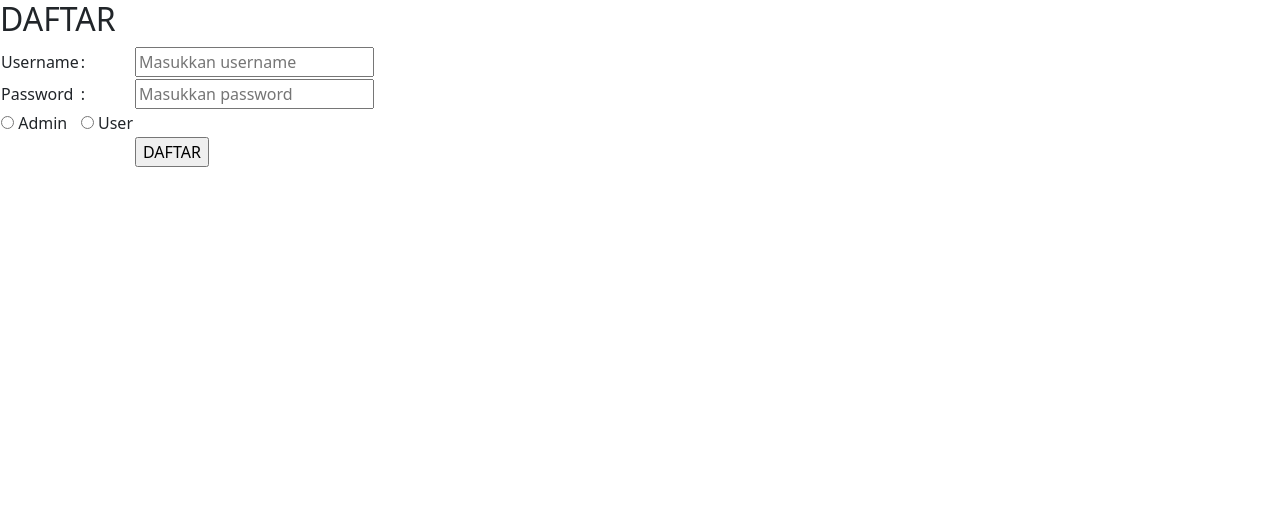
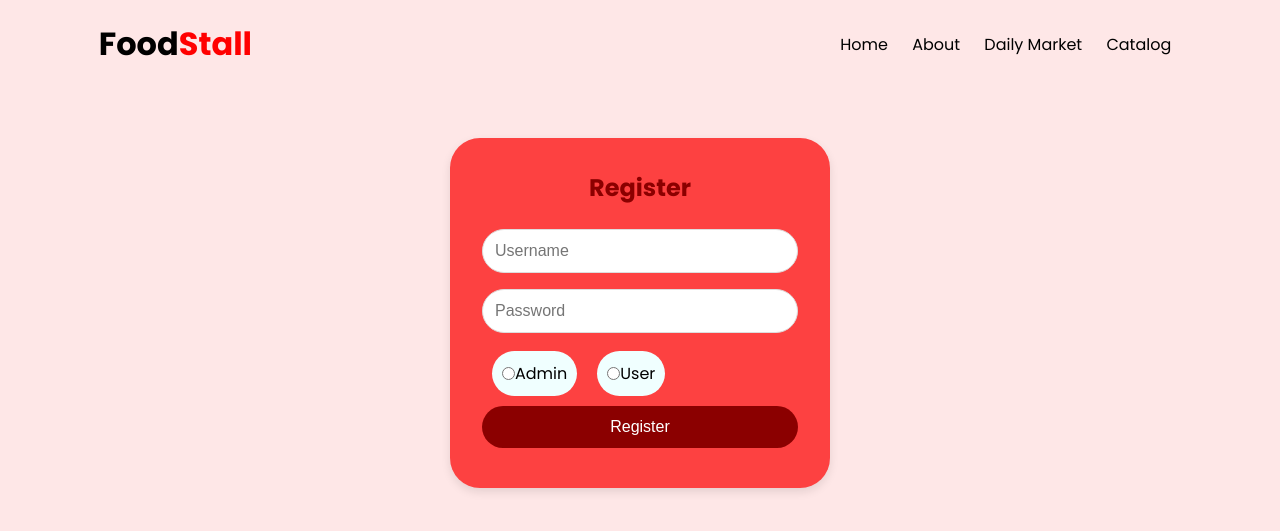
Before and after one commit to Aracellii/projek, a PHP site: page /daftar.php in a window 1280 px wide. Shown: the top 531 px of the page. Run offline with PHP 8.4, Linux system fonts and the light colour scheme.

Commit message:
deadline hari ini

```diff
--- a/daftar.php
+++ b/daftar.php
@@ -3,42 +3,51 @@
 <head>
     <meta charset="UTF-8">
     <meta name="viewport" content="width=device-width, initial-scale=1.0">
-	<link href="https://cdn.jsdelivr.net/npm/bootstrap@5.3.3/dist/css/bootstrap.min.css" rel="stylesheet" integrity="sha384-QWTKZyjpPEjISv5WaRU9OFeRpok6YctnYmDr5pNlyT2bRjXh0JMhjY6hW+ALEwIH" crossorigin="anonymous">
 	<title>login</title>
+	<link rel="stylesheet" href="style1.css">
 </head>
 <body>
+	<!-- Header -->
+	<div class="header">
+        <div class="nav-container">
+            <div class="nav">
+                <div class="nav-brand">
+                    <h1><a href="">Food<span>Stall</span></a></h1>
+                </div>
+                <div class="nav-menu">
+                    <a href="">Home</a>
+                    <a href="">About</a>
+                    <a href="">Daily Market</a>
+                    <a href="">Catalog</a>
+                </div>
+            </div>
+        </div>
+    </div>
+
 		<?php
 		if (isset($_GET['pesan']) && $_GET['pesan'] == 'daftar_gagal') {
 			echo "Pendaftaran gagal: Username dan password sudah ada di database.";
 		}
 		?>
-    <h2>DAFTAR</h2>
-    <form method="POST" action="proses_daftar.php">
-		<table>
-		<tr>
-			<td>Username</td>
-			<td>:</td>
-			<td><input type="text" name="username" placeholder="Masukkan username"></td>
-		</tr>
-		<tr>
-			<td>Password</td>
-			<td>:</td>
-			<td><input type="password" name="password" placeholder="Masukkan password"></td>
-		</tr>
 
-		<tr>
-        <td><input type="radio" name="role" value="admin">
-        Admin</td>
-        <td><input type="radio" name="role" value="user">
-        User</td>
-		</tr>
-		<tr>
-			<td></td>
-			<td></td>
-			<td><input type="submit" value="DAFTAR"></td>
-		</tr>
-		</table>
+<!--Login Card-->
+<form-body>
+	<div class="login-card">
+    	<h2>Register</h2>
+    	<form>
+        	<input type="text" placeholder="Username" required>
+        	<input type="password" placeholder="Password" required>
+
+	<div class="checkboxes">
+			<div class="row">
+				<input type="radio" name="role" value="admin">Admin
+			</div>
+			<div class="row">
+				<input type="radio" name="role" value="user">User
+	</div>
+	</div>
+        	<button type="submit">Register</button>
     	</form>
-
+ </login-body>
 </body>
 </html>
--- a/main.html
+++ b/main.html
@@ -21,7 +21,7 @@
                     <a href="">Catalog</a>
                 </div>
                 <div class="profile">
-                    <a class="btn" href="">Regrister</a>
+                    <a class="btn" href="login.php">Login</a>
                 </div>
             </div>
         </div>
--- a/style.css
+++ b/style.css
@@ -5,6 +5,7 @@ body{
     margin: 0;
     padding: 0;
     font-family: "Poppins", sans-serif;
+    background-color: rgb(254, 231, 231);
 }
 h1,h2,h3,h4,h5{
     margin: 0;
@@ -81,8 +82,6 @@ p{
 .btn {
     background: black;
     color: white;
-    display: inline-block;
-    padding: 10px 30px;
     border-radius: 30px;
     text-decoration: none;
     transition-duration: 0.5s;
--- /dev/null
+++ b/style1.css
@@ -0,0 +1,158 @@
+@import url('https://fonts.googleapis.com/css2?family=Poppins:ital,wght@0,100;0,200;0,300;0,400;0,500;0,600;0,700;0,800;0,900;1,100;1,200;1,300;1,400;1,500;1,600;1,700;1,800;1,900&display=swap');
+
+
+.header{
+    padding: 20px;
+}
+
+.nav-container{
+    max-width: 1200px;
+    width: 90%;
+    margin: 0 auto;
+}
+
+
+.btn {
+    background: black;
+    color: white;
+    display: inline-block;
+    padding: 10px 30px;
+    border-radius: 30px;
+    text-decoration: none;
+    transition-duration: 0.5s;
+    &:hover {
+        color: black;
+        background: red;
+    }
+}
+
+.nav{
+    display: flex;
+    flex-wrap: wrap;
+    margin: 0 1.5%;
+    justify-content: space-between;
+    align-items: center;
+
+    & .nav-brand{
+        h1{
+            a{
+                text-decoration: none;
+                color: black;
+                span{
+                    color: red;
+                }
+                transition-duration: 0.3s;
+                &:hover{
+                text-decoration: none;
+                color: red;
+                span{
+                    color: black;
+                }
+                }
+            }
+        }
+    }
+    & .nav-menu {
+        a{
+        text-decoration: none;
+        color: black;
+        padding: 10px;
+        transition-duration: 0.3s;
+        &:hover{
+            color: rgb(255, 0, 0);
+            }
+        }
+    }
+}
+
+* {
+    box-sizing: border-box;
+    margin: 0;
+    padding: 0;
+}
+
+body {
+    font-family: "poppins", sans-serif;
+    background-color: rgb(254, 231, 231);
+}
+
+/* Card styling */
+.login-card {
+    width: 380px;
+    height: 350px;
+    padding: 2rem;
+    background: rgb(253, 65, 65);
+    border-radius: 30px;
+    box-shadow: 0px 4px 10px rgba(0, 0, 0, 0.1);
+    text-align: center;
+
+    h2{
+        margin-bottom: 1rem;
+    color: darkred;
+    span{
+        color: black;
+    }
+    transition-duration: 0.3s;
+    &:hover{
+        color: black;
+        span{
+            color: darkred;
+        }
+    }
+    }
+    p{
+        margin-top: 5px;
+        margin-bottom: 5px;
+    }
+}
+
+/* Title styling */
+
+
+.login-card input[type="text"],
+.login-card input[type="password"] {
+    width: 100%;
+    padding: 0.75rem;
+    margin: 0.5rem 0;
+    border: 1px solid #ddd;
+    border-radius: 30px;
+    font-size: 1rem;
+
+}
+
+/* Button styling */
+.login-card button {
+    width: 100%;
+    padding: 0.75rem;
+    background-color: darkred;
+    border: none;
+    border-radius: 30px;
+    color: white;
+    font-size: 1rem;
+    cursor: pointer;
+    transition: background-color 0.3s;
+
+    &:hover{
+        background-color: rgb(103, 1, 1);
+
+    }
+}
+
+form-body{
+    margin-top: 50px;
+    justify-content: center;
+    display: flex;
+}
+
+.checkboxes{
+    display: flex;
+}
+
+.row{
+    background-color: azure;
+    margin: 10px;
+    padding: 10px;
+    justify-content: left;
+    border-radius: 30px;
+    display: flex;
+}
```
Also changed, not shown: login.php (+28 -55 lines). Lines whose indentation alone changed are shown as unchanged.
